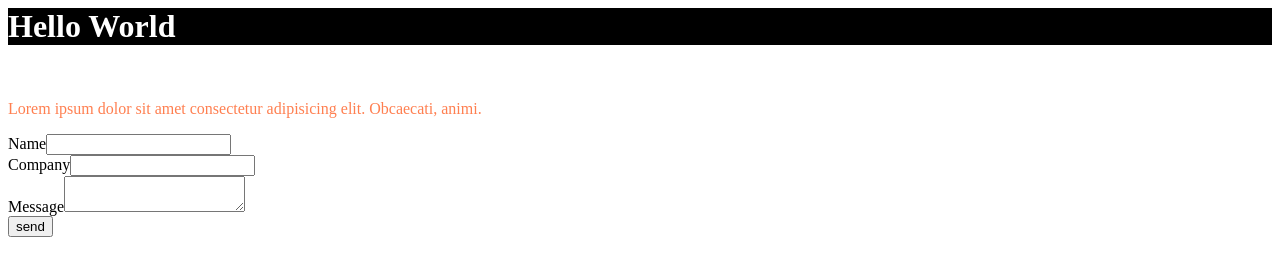
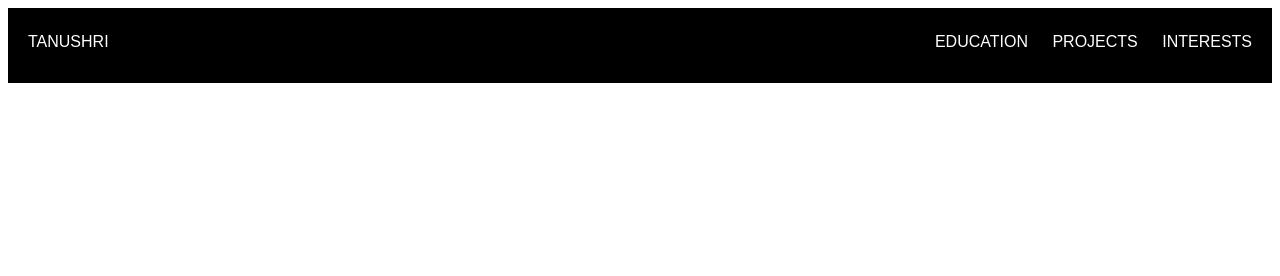
Before and after one commit to tanushri-m/web-development, a plain HTML site: page index.html in a window 1280 px wide. Drawn offline with Linux system fonts and the light colour scheme.

Commit message:
Added a heading pannel

```diff
--- a/index.html
+++ b/index.html
@@ -1,19 +1,21 @@
 <html>
     <head>
-        <title>Hello World</title>
+        <title>RESUME</title>
         <link rel="stylesheet" href="./style.css">
     </head>
 
     <body>
-        <h1>Hello World</h1><br>
-        <p>Lorem ipsum dolor sit amet consectetur adipisicing elit. Obcaecati, animi.</p>
-
-        <form>
-            <label>Name</label><input type="text"><br>
-            <label>Company</label><input type="text"><br>
-            <label>Message</label><textarea></textarea><br>
-            <input type="submit" value="send">
-        </form>
+        <div class = "container">
+            <div class = "upper-heading">
+                <span class = "left"> TANUSHRI</span>
+                <div class = "right">
+                    <span><a href = "#"> EDUCATION</a></span>
+                    <span><a href = "#"> PROJECTS</a></span>
+                    <span><a href = "#"> INTERESTS </a></span>
+                </div>
+            </div>
+        </div>
+        <div class="clear-fix"></div>
 
     </body>
 
--- a/style.css
+++ b/style.css
@@ -1,8 +1,44 @@
-p {
-    color: coral;
-}
+
 
 h1 {
     color: white;
     background-color: black;
 }
+.upper-heading{
+    color:white;
+    font-family:sans-serif;
+    font-style: normal;
+    background: black;
+    width:100%;
+    height: 50px;
+    padding-top: 25px;
+    min-width: 500px;
+}
+.right{
+    float: right;
+    padding-right: 20px;
+}
+.left{
+    float: left;
+    padding-left: 20px;
+}
+
+a{
+    color:white;
+    text-decoration-line: none;
+    margin-left: 20px;
+    transition: 300ms;
+}
+a:hover{
+    color: red;
+    text-decoration-line: underline;
+}
+
+.container{
+    margin:auto;
+}
+
+
+.clear-fix {
+    clear: both;
+}
```
